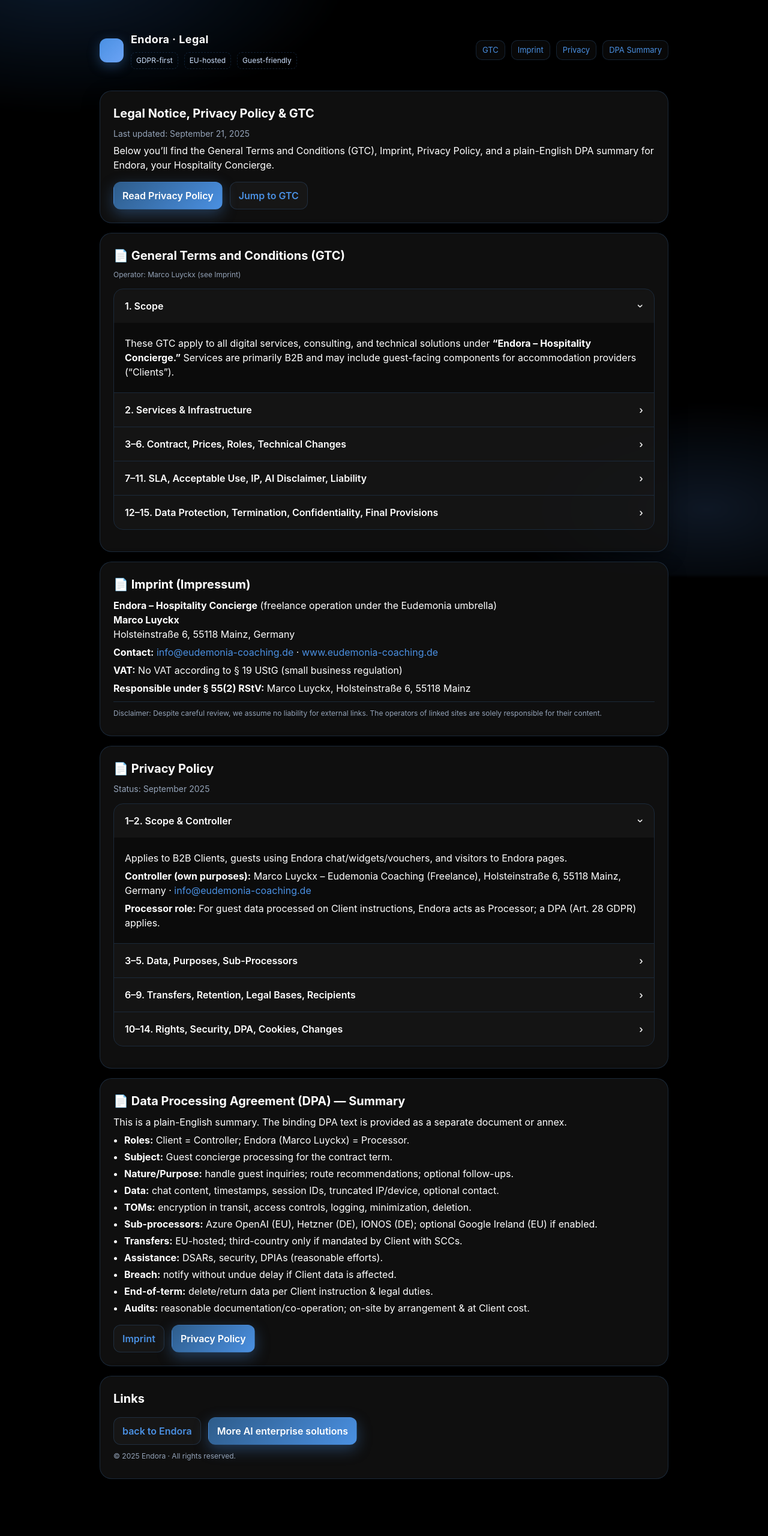
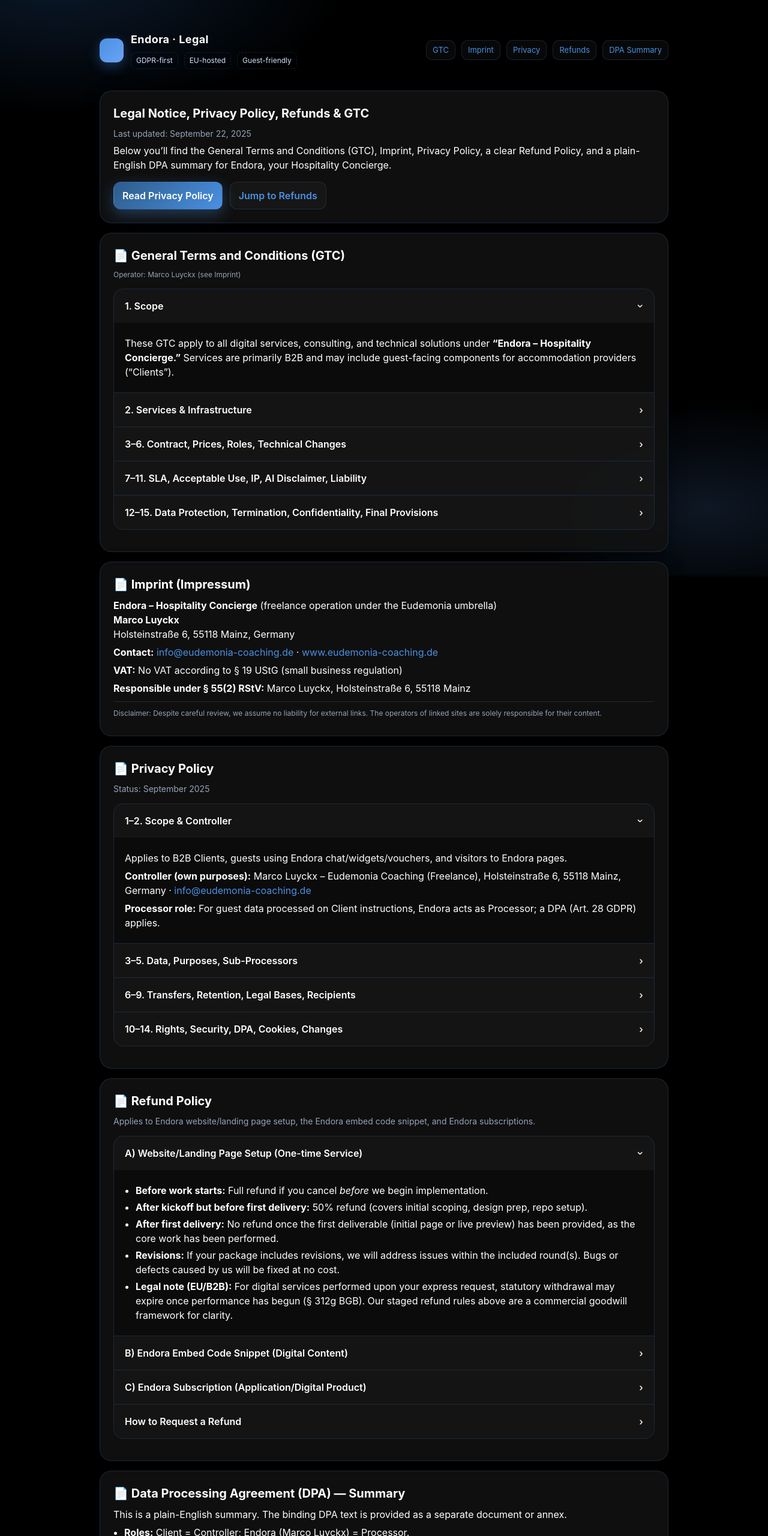
Before and after one commit to EudemoniaAutomation/endora, a plain HTML site: page legal.html in a window 1280 px wide. Shown: the top 2560 px of the page at 60% size. Before the commit the page ends 2465 px from the top, so only its background shows below. Drawn offline with Linux system fonts and the light colour scheme.

Commit message:
Update legal.html

```diff
--- a/legal.html
+++ b/legal.html
@@ -3,8 +3,8 @@
 <head>
   <meta charset="UTF-8"/>
   <meta name="viewport" content="width=device-width, initial-scale=1.0"/>
-  <title>Endora · Legal Notice, Privacy Policy & GTC</title>
-  <meta name="description" content="Endora Hospitality Concierge — Legal Notice, Privacy Policy & General Terms and Conditions (GTC)">
+  <title>Endora · Legal Notice, Privacy Policy, Refunds & GTC</title>
+  <meta name="description" content="Endora Hospitality Concierge — Legal Notice, Privacy Policy, Refund Policy & General Terms and Conditions (GTC)">
   <style>
     /* ---- Base ---- */
     *{box-sizing:border-box;margin:0}
@@ -119,18 +119,19 @@
         <a href="#gtc">GTC</a>
         <a href="#imprint">Imprint</a>
         <a href="#privacy">Privacy</a>
+        <a href="#refunds">Refunds</a>
         <a href="#dpa">DPA Summary</a>
       </nav>
     </header>
 
     <!-- Intro -->
     <section class="card">
-      <h2>Legal Notice, Privacy Policy & GTC</h2>
-      <p class="muted">Last updated: September 21, 2025</p>
-      <p>Below you’ll find the General Terms and Conditions (GTC), Imprint, Privacy Policy, and a plain-English DPA summary for Endora, your Hospitality Concierge.</p>
+      <h2>Legal Notice, Privacy Policy, Refunds & GTC</h2>
+      <p class="muted">Last updated: September 22, 2025</p>
+      <p>Below you’ll find the General Terms and Conditions (GTC), Imprint, Privacy Policy, a clear Refund Policy, and a plain-English DPA summary for Endora, your Hospitality Concierge.</p>
       <div class="foot">
         <a class="btn primary" href="#privacy">Read Privacy Policy</a>
-        <a class="btn" href="#gtc">Jump to GTC</a>
+        <a class="btn" href="#refunds">Jump to Refunds</a>
       </div>
     </section>
 
@@ -250,6 +251,60 @@
       </div>
     </section>
 
+    <!-- Refunds -->
+    <section id="refunds" class="card">
+      <h2>📄 Refund Policy</h2>
+      <p class="muted">Applies to Endora website/landing page setup, the Endora embed code snippet, and Endora subscriptions.</p>
+
+      <div class="acc">
+        <details class="i" open>
+          <summary>A) Website/Landing Page Setup (One-time Service)<span class="chev">›</span></summary>
+          <div class="content">
+            <ul>
+              <li><strong>Before work starts:</strong> Full refund if you cancel <em>before</em> we begin implementation.</li>
+              <li><strong>After kickoff but before first delivery:</strong> 50% refund (covers initial scoping, design prep, repo setup).</li>
+              <li><strong>After first delivery:</strong> No refund once the first deliverable (initial page or live preview) has been provided, as the core work has been performed.</li>
+              <li><strong>Revisions:</strong> If your package includes revisions, we will address issues within the included round(s). Bugs or defects caused by us will be fixed at no cost.</li>
+              <li><strong>Legal note (EU/B2B):</strong> For digital services performed upon your express request, statutory withdrawal may expire once performance has begun (§ 312g BGB). Our staged refund rules above are a commercial goodwill framework for clarity.</li>
+            </ul>
+          </div>
+        </details>
+
+        <details class="i">
+          <summary>B) Endora Embed Code Snippet (Digital Content)<span class="chev">›</span></summary>
+          <div class="content">
+            <ul>
+              <li><strong>Delivery:</strong> The snippet and instructions are delivered digitally (HTML/JS or JSON) for you to embed on your site/CMS.</li>
+              <li><strong>Refunds:</strong> Not refundable after delivery, access, or use of the snippet (digital content cannot be “returned”).</li>
+              <li><strong>Defects:</strong> If the snippet does not function as documented <em>under the stated requirements</em> (e.g., correct domain/paths, no conflicting scripts), we will remedy within a reasonable time. If we cannot remedy, we may, at our discretion, offer a partial or full refund.</li>
+              <li><strong>Compatibility:</strong> You are responsible for your hosting/CMS restrictions and third-party scripts. We’ll provide guidance but cannot guarantee compatibility with every stack.</li>
+            </ul>
+          </div>
+        </details>
+
+        <details class="i">
+          <summary>C) Endora Subscription (Application/Digital Product)<span class="chev">›</span></summary>
+          <div class="content">
+            <ul>
+              <li><strong>Billing:</strong> Subscriptions are billed in advance for each term (typically monthly) via Paddle (MoR).</li>
+              <li><strong>Cancellation:</strong> You can cancel anytime; access continues until the end of the current billing period.</li>
+              <li><strong>Refunds within current term:</strong> No refunds or pro-rata credits for partial months once a term has begun.</li>
+              <li><strong>Trial/first-use exception (if applicable on your plan):</strong> If a free trial is offered, charges start only after the trial. No additional refunds beyond trial terms.</li>
+              <li><strong>Downtime/SLA:</strong> Unless a separate SLA is signed, we do not offer uptime credits. If a material service defect persists and cannot be remedied within a reasonable time, we may, at our discretion, credit a future period.</li>
+              <li><strong>Abuse/fraud:</strong> We may suspend or terminate without refund in cases of abuse, prohibited content, or policy violations.</li>
+            </ul>
+          </div>
+        </details>
+
+        <details class="i">
+          <summary>How to Request a Refund<span class="chev">›</span></summary>
+          <div class="content">
+            <p>Email <a href="mailto:info@eudemonia-coaching.de">info@eudemonia-coaching.de</a> with your order details (email, product, date). For Paddle orders, include your Paddle receipt/transaction ID. We’ll review within a reasonable timeframe and confirm the outcome.</p>
+          </div>
+        </details>
+      </div>
+    </section>
+
     <!-- DPA Summary -->
     <section id="dpa" class="card">
       <h2>📄 Data Processing Agreement (DPA) — Summary</h2>
```
